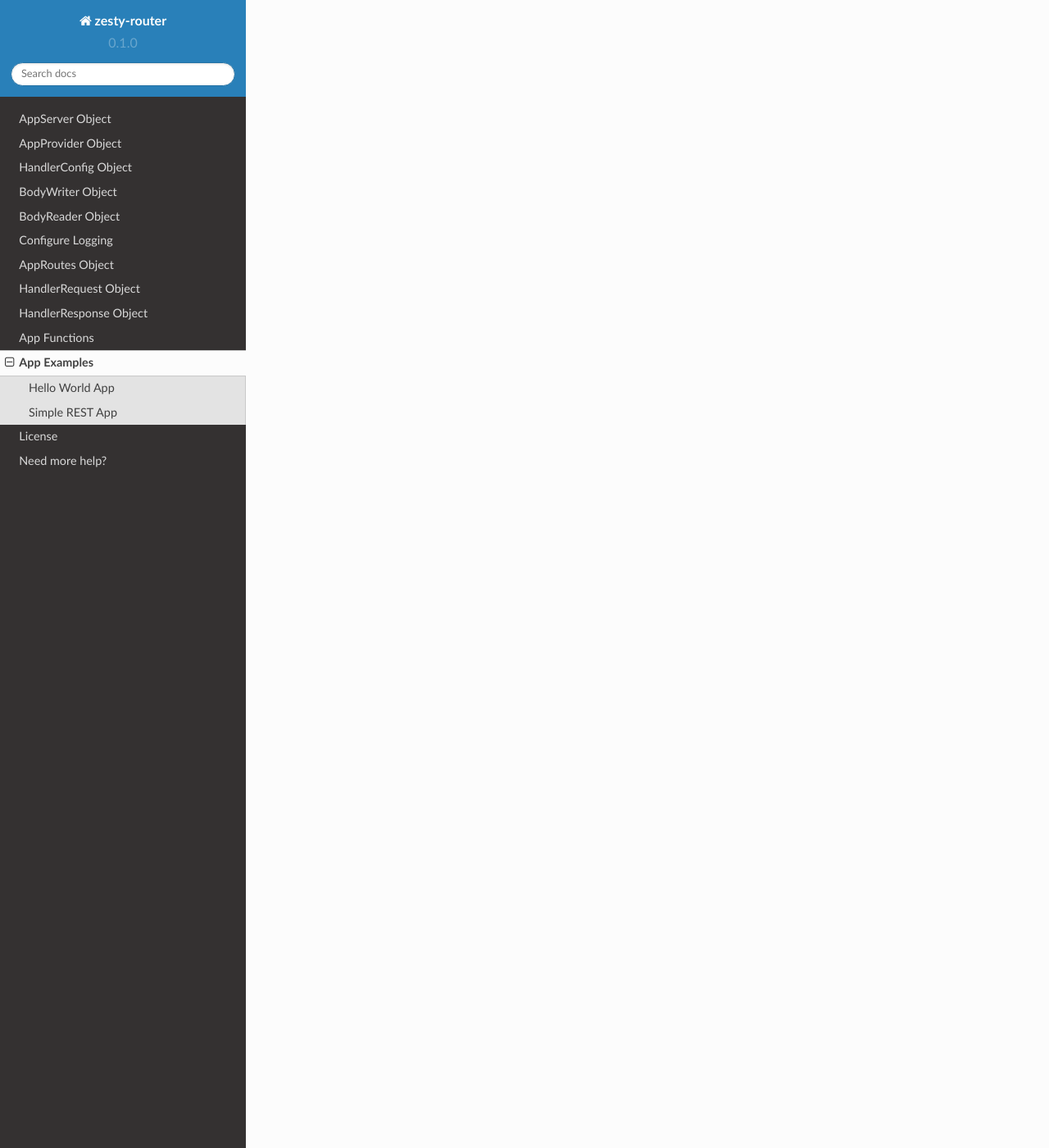
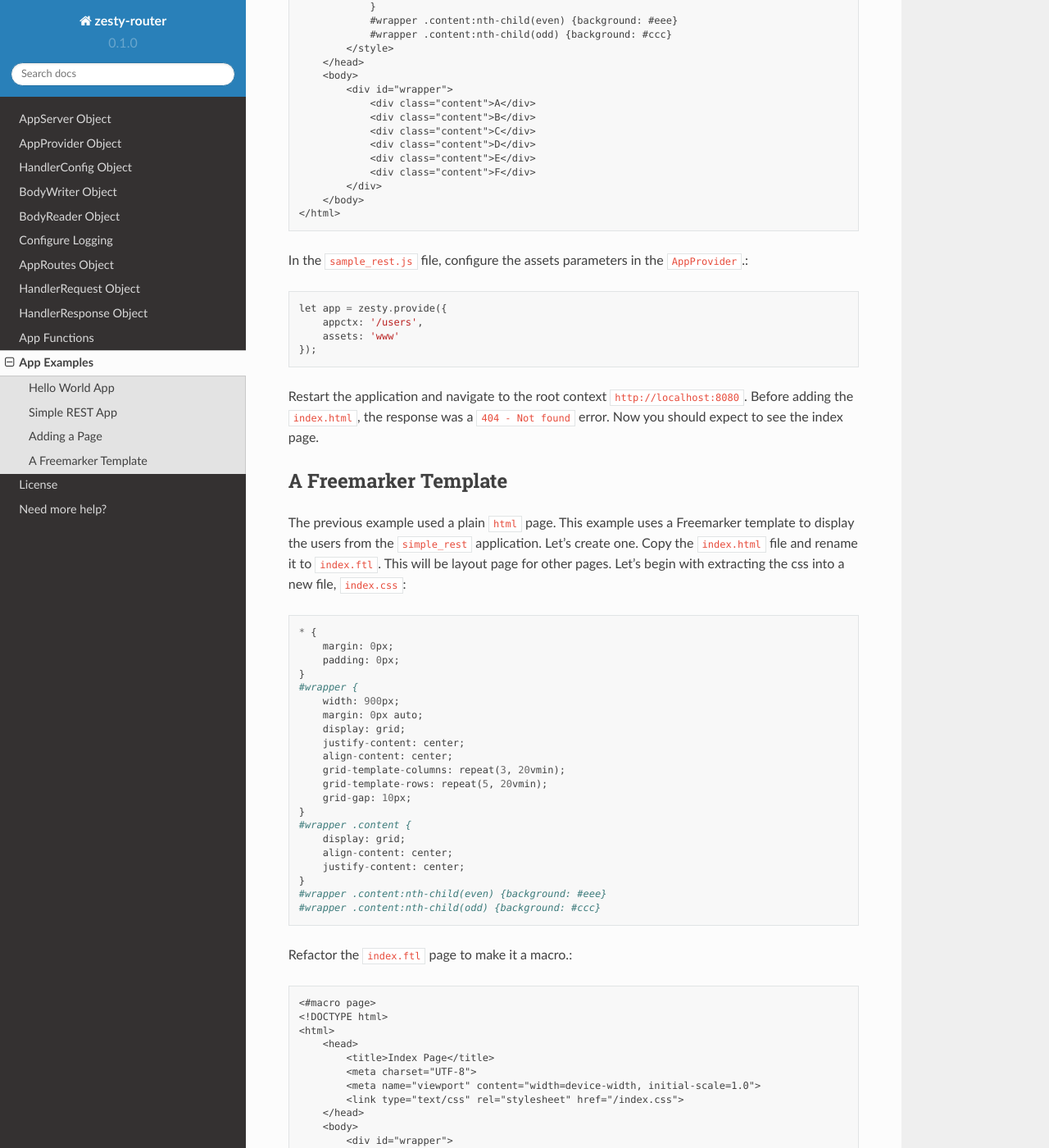
Before and after one commit to m41na/zesty-router, a Sphinx documentation site: the page built from docs/source/app_examples.rst, in a window 1280 px wide and 1400 px high, scrolled down 5648 px. Shown: the whole window at 82% size. Built offline with Sphinx 7.4.7 and the Read the Docs theme 2.0.0, drawn with Linux system fonts in a browser that asks for light colours; some of the changed text lies outside the part shown.

Commit message:
adding template example

```diff
--- a/docs/source/app_examples.rst
+++ b/docs/source/app_examples.rst
@@ -59,8 +59,8 @@
 Simple REST App
 ^^^^^^^^^^^^^^^^
 
-Let's begin with creating a simple database access class. Since :code:`nashorn` does not use the :code:`class` keyword,
-we will use the :code:`function` syntax instead.::
+Let's create a file :code:`simple_rest.js` and begin by creating a simple database access class. Since :code:`nashorn`
+does not use the :code:`class` keyword, we will use the :code:`function` syntax instead.::
 
     let AtomicInteger = Java.type('java.util.concurrent.atomic.AtomicInteger');
 
@@ -262,6 +262,160 @@
         }
     }
 
+Adding a Page
+^^^^^^^^^^^^^^^^^^^^^
+
+Let's now create a home page for the :code:`simple_rest` app we have going. To do this, create a folder :code:`www` in the project's
+root directory, and add a new file :code:`index.html`.::
+
+    <!DOCTYPE html>
+    <html>
+        <head>
+            <title>Index Page</title>
+            <meta charset="UTF-8">
+            <meta name="viewport" content="width=device-width, initial-scale=1.0">
+            <style>
+                * {
+                    margin: 0px;
+                    padding: 0px;
+                }
+                #wrapper {
+                    width: 900px;
+                    margin: 0px auto;
+                    display: grid;
+                    justify-content: center;
+                    align-content: center;
+                    grid-template-columns: repeat(3, 20vmin);
+                    grid-template-rows: repeat(5, 20vmin);
+                    grid-gap: 10px;
+                }
+                #wrapper .content {
+                    display: grid;
+                    align-content: center;
+                    justify-content: center;
+                }
+                #wrapper .content:nth-child(even) {background: #eee}
+                #wrapper .content:nth-child(odd) {background: #ccc}
+            </style>
+        </head>
+        <body>
+            <div id="wrapper">
+                <div class="content">A</div>
+                <div class="content">B</div>
+                <div class="content">C</div>
+                <div class="content">D</div>
+                <div class="content">E</div>
+                <div class="content">F</div>
+            </div>
+        </body>
+    </html>
+
+In the :code:`sample_rest.js` file, configure the assets parameters in the :code:`AppProvider`.::
+
+    let app = zesty.provide({
+        appctx: '/users',
+        assets: 'www'
+    });
+
+Restart the application and navigate to the root context :code:`http://localhost:8080`. Before adding the :code:`index.html`,
+the response was a :code:`404 - Not found` error. Now you should expect to see the index page.
+
+A Freemarker Template
+^^^^^^^^^^^^^^^^^^^^^^
+
+The previous example used a plain :code:`html` page. This example uses a Freemarker template to display the users from the
+:code:`simple_rest` application. Let's create one. Copy the :code:`index.html` file and rename it to :code:`index.ftl`.
+This will be layout page for other pages. Let's begin with extracting the css into a new file, :code:`index.css`::
+
+    * {
+        margin: 0px;
+        padding: 0px;
+    }
+    #wrapper {
+        width: 900px;
+        margin: 0px auto;
+        display: grid;
+        justify-content: center;
+        align-content: center;
+        grid-template-columns: repeat(3, 20vmin);
+        grid-template-rows: repeat(5, 20vmin);
+        grid-gap: 10px;
+    }
+    #wrapper .content {
+        display: grid;
+        align-content: center;
+        justify-content: center;
+    }
+    #wrapper .content:nth-child(even) {background: #eee}
+    #wrapper .content:nth-child(odd) {background: #ccc}
+
+Refactor the :code:`index.ftl` page to make it a macro.::
+
+    <#macro page>
+    <!DOCTYPE html>
+    <html>
+        <head>
+            <title>Index Page</title>
+            <meta charset="UTF-8">
+            <meta name="viewport" content="width=device-width, initial-scale=1.0">
+            <link type="text/css" rel="stylesheet" href="/index.css">
+        </head>
+        <body>
+            <div id="wrapper">
+                <#nested>
+            </div>
+        </body>
+    </html>
+    </#macro>
+
+Now create a template for displaying user data, and call it :code:`users.ftl`.::
+
+    <#import "index.ftl" as u>
+    <@u.page>
+    <#list users?values as user>
+    <div class="content">
+        <p class="name">${user.name}</p>
+        <p class="email">${user.email}</p>
+        <p class="link">
+        <a href="#" onclick="removeUser(event, '/users/delete/${user.id}')">delete</a>
+        </p>
+    </div>
+    </#list>
+    <script>
+        function removeUser(e, url){
+            e.preventDefault();
+            fetch(url, {method: 'DELETE'})
+                .then(res=>console.log(res))
+                .catch(err=>console.log(err));
+        }
+    </script>
+    </@u.page>
+
+Now create a route to render this :code:`users.ftl` page on the :code:`/users` context.::
+
+    router.get('/', function (req, res) {
+        res.render('users', {users: dao.users});
+    });
+
+You will notice that I added a :code:`delete` link. Refactor the delete route to redirect to the :code:`/users`
+context to reload the page upon deletion.::
+
+    router.delete('/delete/{id}', function (req, res) {
+        let id = req.param('id')
+        dao.delete(parseInt(id))
+        res.redirect(app.resolve('/'));
+    });
+
+And finally, let's configure the :code:`AppProvider` to be aware of the view engine.::
+
+    let app = zesty.provide({
+        appctx: '/users',
+        assets: 'www',
+        engine: "freemarker"
+    });
+
+Restart the application and navigate to the root context :code:`http://localhost:8080/users`.
+
 ::
 
     **Please check again soon. The material is continually getting updated**
```
Also changed, not shown: other parts of docs/source/app_examples.rst (+2 -2 lines), 11 other files.
